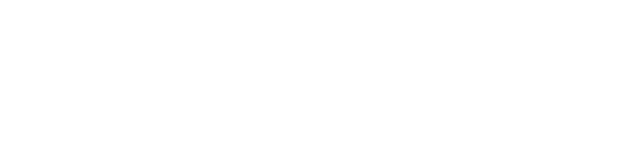
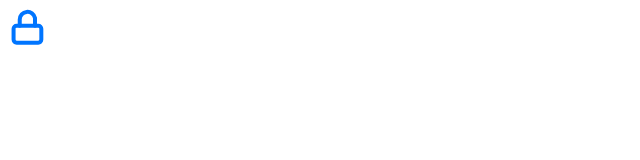
Before and after one commit to Handrewzadas/JavaScript-geradordesenha, a plain HTML site: page index.html in a window 1280 px wide. Shown: the full height of the page, 0-640 px from the left. Drawn offline with Linux system fonts and the light colour scheme.

Commit message:
Add files via upload

```diff
--- a/index.html
+++ b/index.html
@@ -7,6 +7,11 @@
     <link rel="stylesheet" href="style.css">
 </head>
 <body>
+<section class="conteudo">
+    <div class="conteudo-titulo">
+        <img src="unlock.svg" alt="cadeado fechado">
+    </div>
+</section>
 
 </body>
 </html>
```
Also changed, not shown: main.js (added), unlock.svg (added).
